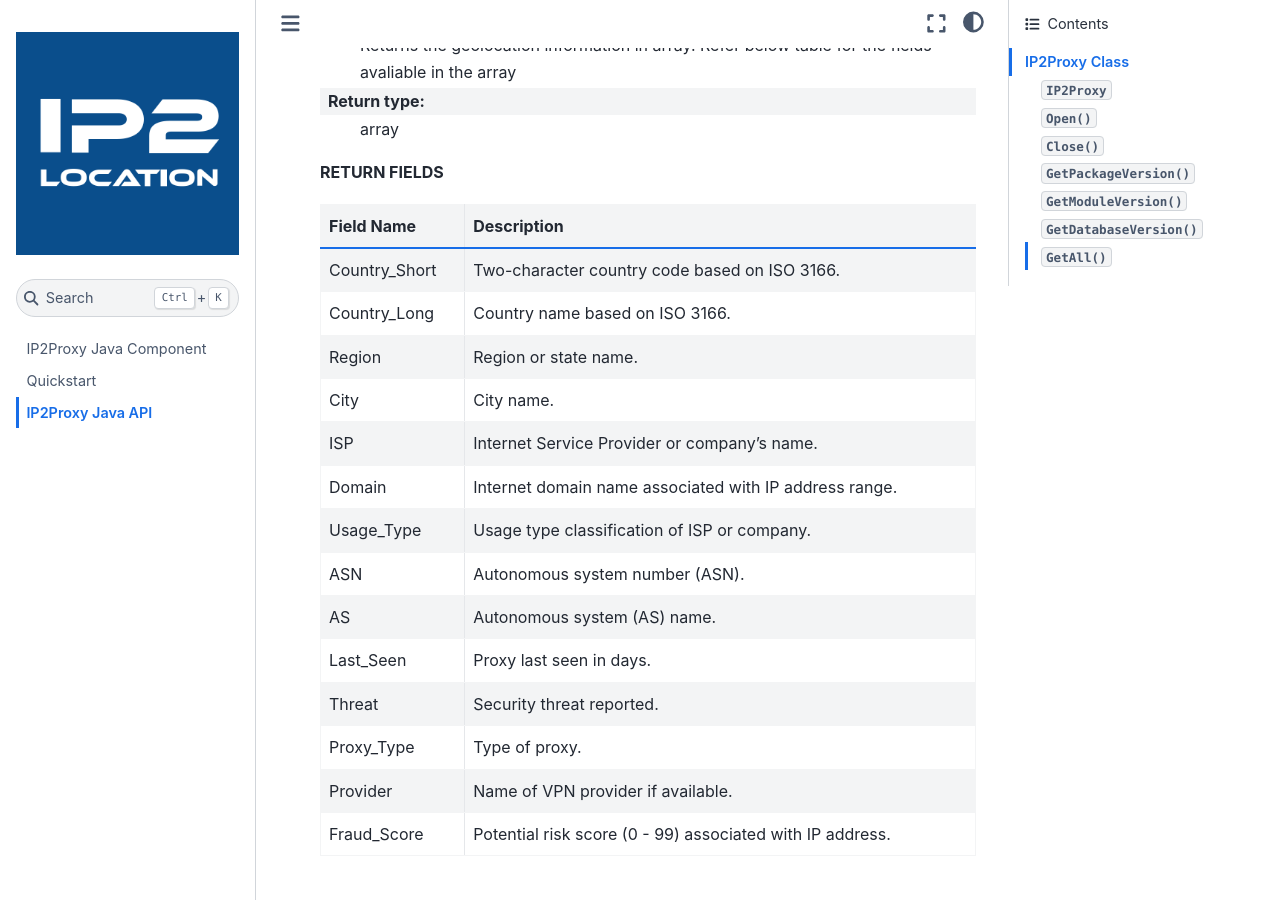
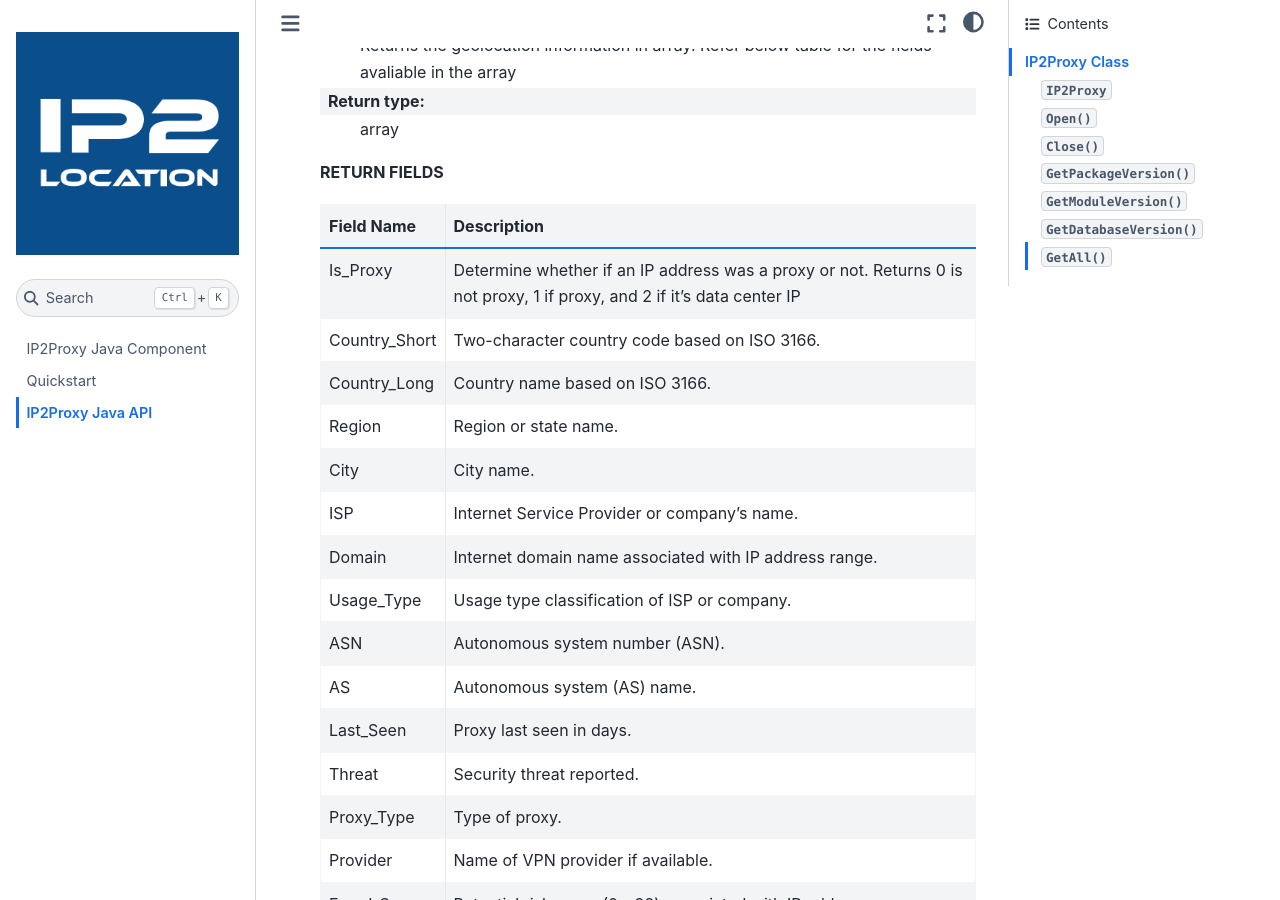
Before and after one commit to ip2location/ip2proxy-java, a Sphinx documentation site: the page built from docs/source/code.md, in a window 1280 px wide and 900 px high, scrolled down 1506 px. Built offline with Sphinx 7.4.7 and the Sphinx Book theme 1.1.4, drawn with Linux system fonts in a browser that asks for light colours.

Commit message:
Update code.md
Added Is_Proxy field description.

```diff
--- a/docs/source/code.md
+++ b/docs/source/code.md
@@ -46,6 +46,7 @@
 
 | Field Name       | Description                                                  |
 | ---------------- | ------------------------------------------------------------ |
+| Is_Proxy    |     Determine whether if an IP address was a proxy or not. Returns 0 is not proxy, 1 if proxy, and 2 if it's data center IP |
 | Country_Short    |     Two-character country code based on ISO 3166. |
 | Country_Long    |     Country name based on ISO 3166. |
 | Region     |     Region or state name. |
```
